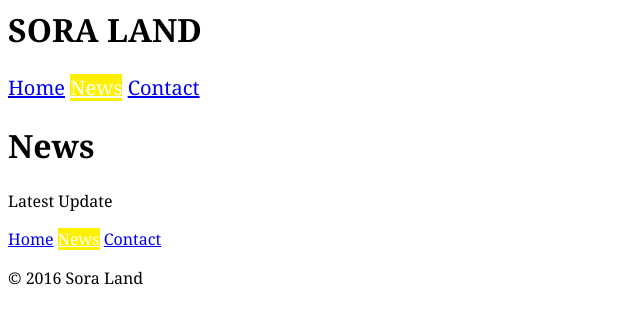
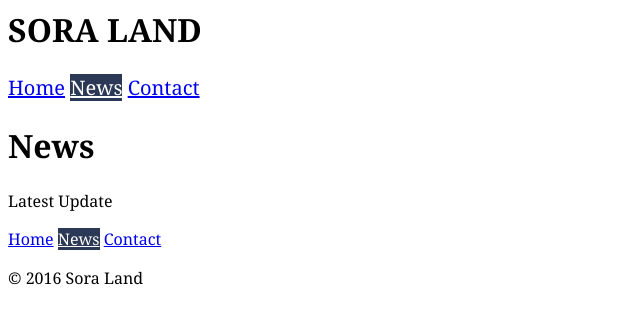
Before and after one commit to ramizahramino/Sora-Land, a Jekyll site: the page built from news.html, in a window 1280 px wide. Shown: the top 324 px of the page, without its empty margins (0-640 px from the left). Built offline with Jekyll 4.4.1, drawn with Linux system fonts in a browser that asks for light colours; Markdown is read by kramdown in place of the engine named in the settings.

Commit message:
Change color

```diff
--- a/css/common.css
+++ b/css/common.css
@@ -7,7 +7,7 @@ html {
 }
 
 .current {
-	background-color: #fff000;
+	background-color: #2B3856;
 	color: #fff;
 
 }
```
